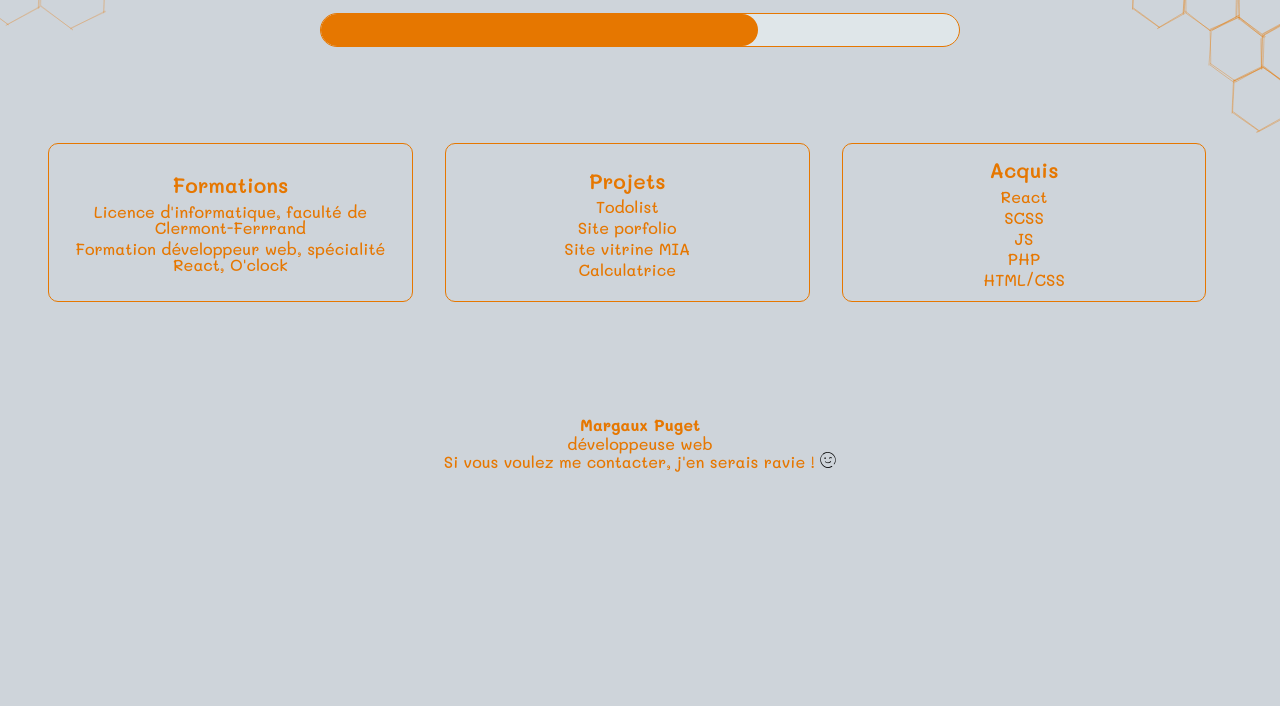
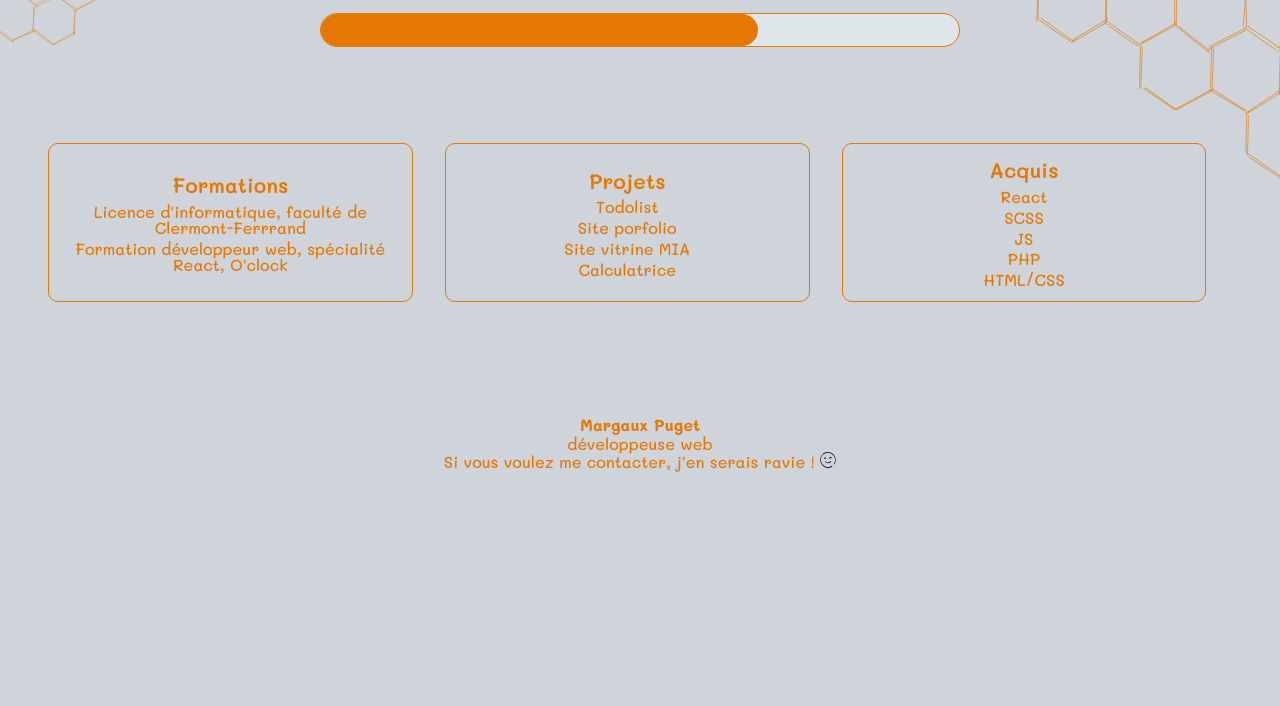
Before and after one commit to MargauxPuget/Margaux-Puget-Portfolio, a React app: page / in a window 1280 px wide. Shown: the part 94-800 px from the top of the page. Built offline with nearby package versions, Linux system fonts and the light colour scheme.

Commit message:
CSS background image + mediaQuery

```diff
--- a/src/styles/_vars.scss
+++ b/src/styles/_vars.scss
@@ -21,6 +21,11 @@ $WIPProject-background-color: #e64980;
 $futureProject-color: #5c940d;
 $futureProject-background-color: #82c91e;
 
+// Url background image
+// header
+$background-image-left : url("src/assets/images/Fond.excalidraw.svg");
+$background-image-right : url("src/assets/images/FondDroit.excalidraw.svg");
+
 
 //progressionde la barre du header
 $progressBarDownload: 80%;
--- a/src/styles/index.scss
+++ b/src/styles/index.scss
@@ -7,11 +7,21 @@ body {
   height: 100%;
   font-weight: 500;
 
-  background-image: url("src/assets/images/gdFleur.excalidraw.svg"),
-                    url("src/assets/images/triple-gdFleur.excalidraw.svg");
-  background-size: 200px, 300px;
-  background-repeat: no-repeat;
-  background-position:  -5% -80px, 113% -28%;
+  @media (min-width: 400px) {
+    background-image: vars.$background-image-left;
+    background-size: 200px;
+    background-repeat: no-repeat;
+    background-position:  -1% -1%;
+
+  }
+
+  @media (min-width: 700px) {
+    background-image: vars.$background-image-left,
+                      vars.$background-image-right;
+    background-size: 200px, 300px;
+    background-repeat: no-repeat;
+    background-position:  -1% -1%, 102% -1%;
+  }
 }
 
 strong{
```
Also changed, not shown: src/assets/images/Fond.excalidraw.svg (added), src/assets/images/FondDroit.excalidraw.svg (added).
